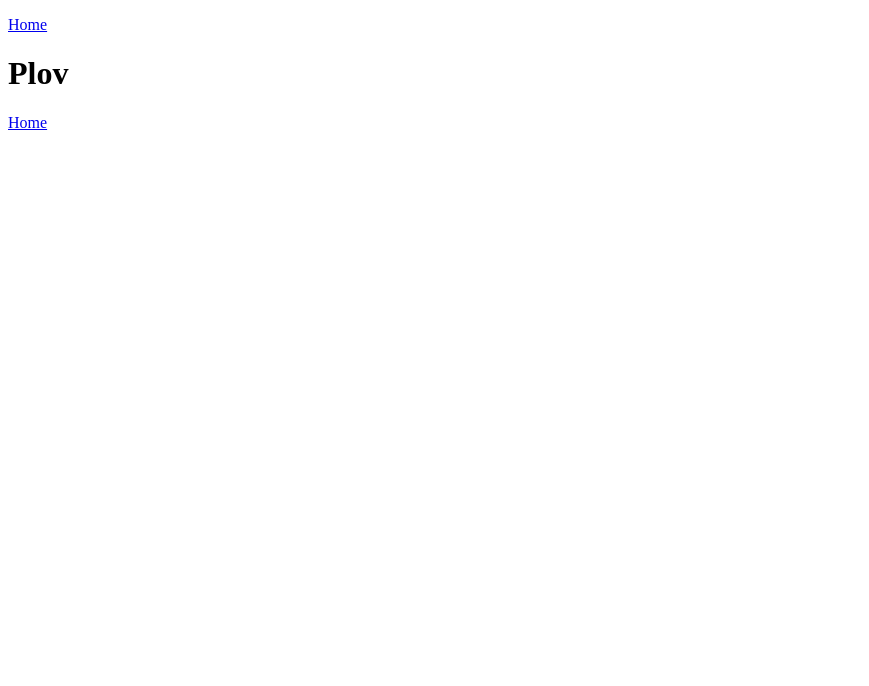
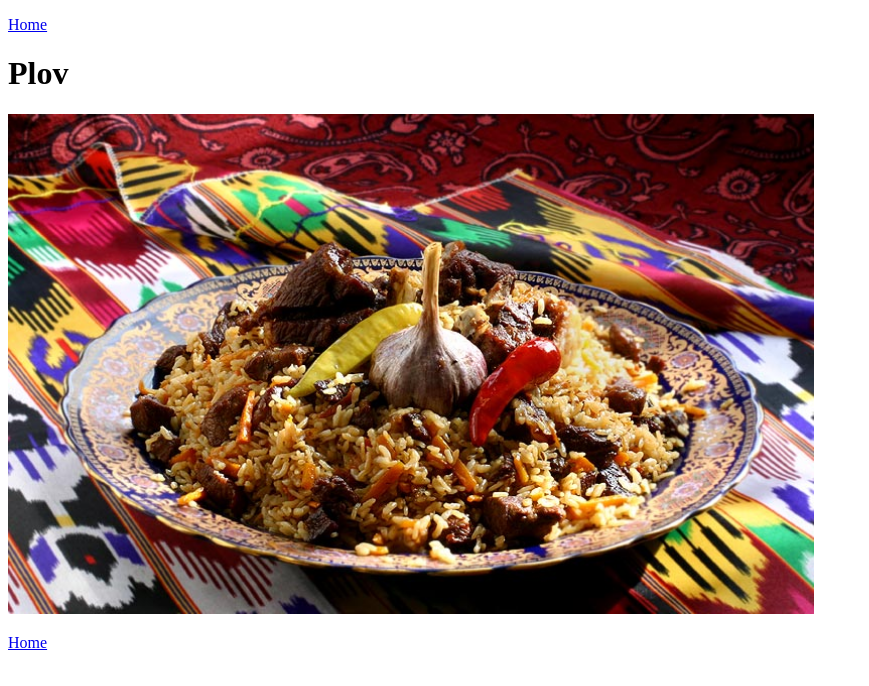
Before and after one commit to burnoutisalie/odin-recipes, a plain HTML site: page recipes/plov.html in a window 1280 px wide. Shown: the whole page, without its empty margins (0-869 px from the left). Drawn offline with Linux system fonts and the light colour scheme.

Commit message:
feat: Add meal image

```diff
--- a/recipes/plov.html
+++ b/recipes/plov.html
@@ -7,6 +7,7 @@
   <body>
     <p><a href="../index.html">Home</a></p>
     <h1>Plov</h1>
+    <img src="../img/plov.jpg" alt="Plov in a large decorative plate on a silk-cotton fabric with folded corner" height="500">
     <p><a href="../index.html">Home</a></p>
   </body>
 </html>
```
Also changed, not shown: img/plov.jpg (added).
